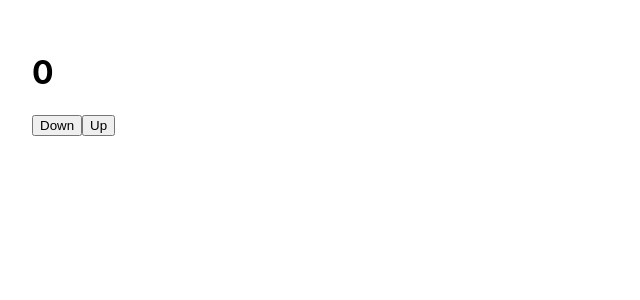
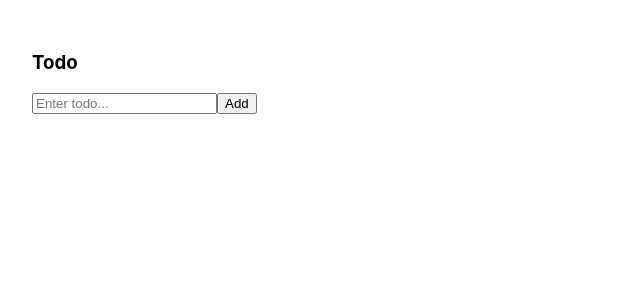
Before and after one commit to saamnguyen/react-2021, a React (Create React App) app: page / in a window 1280 px wide. Shown: the top 300 px of the page, without its empty margins (0-640 px from the left). Built offline with nearby package versions, Linux system fonts and the light colour scheme.

Commit message:
Todo App with useReducer() hook

```diff
--- a/src/App.js
+++ b/src/App.js
@@ -1,35 +1,116 @@
-import { useState, useReducer } from "react";
+import { useRef, useReducer } from "react";
 import Content from "./Content";
 
 //to do list
 //Init State
-const initState = 0;
+const initState = {
+	job: "",
+	jobs: [],
+};
 
 //Actions
-const UP_ACTION = "up";
-const DOWN_ACTION = "down";
+const SET_JOB = "set_job";
+const ADD_JOB = "add_job";
+const DELETE_JOB = "delete_job";
+
+const setJob = (payload) => {
+	return {
+		type: SET_JOB,
+		payload: payload,
+	};
+};
+
+const addJob = (payload) => {
+	return {
+		type: ADD_JOB,
+		payload: payload,
+	};
+};
+
+const deleteJob = (payload) => {
+	return {
+		type: DELETE_JOB,
+		payload: payload,
+	};
+};
+
+//console.log(setJob("Rua bat"));
 
 //Reducer
 const reducer = (state, action) => {
-	console.log("reducer running...");
-	switch (action) {
-		case UP_ACTION:
-			return state + 1;
-		case DOWN_ACTION:
-			return state - 1;
+	console.log("Action", action);
+	console.log("PrevState", state);
+
+	let newState;
+
+	switch (action.type) {
+		case SET_JOB:
+			newState = {
+				...state,
+				job: action.payload,
+			};
+			break;
+		case ADD_JOB:
+			newState = {
+				...state,
+				jobs: [...state.jobs, action.payload],
+			};
+			break;
+		case DELETE_JOB:
+			const newJobs = [...state.jobs];
+			newJobs.splice(action.payload, 1);
+			newState = {
+				...state,
+				jobs: newJobs,
+			};
+			break;
 		default:
-			throw new Error("Invalid actions");
+			throw new Error("Invalid");
 	}
+
+	console.log("NewSttate", newState);
+	return newState;
 };
 
 function App() {
-	const [count, dispatch] = useReducer(reducer, initState);
+	const [state, dispatch] = useReducer(reducer, initState);
 
+	const inputRef = useRef();
+
+	const handleSubmit = () => {
+		dispatch(addJob(job));
+		dispatch(setJob(""));
+
+		inputRef.current.focus();
+	};
+
+	const { job, jobs } = state;
 	return (
 		<div style={{ padding: 32 }}>
-			<h1>{count}</h1>
-			<button onClick={() => dispatch(DOWN_ACTION)}>Down</button>
-			<button onClick={() => dispatch(UP_ACTION)}>Up</button>
+			<h3>Todo</h3>
+			<input
+				placeholder="Enter todo..."
+				ref={inputRef}
+				value={job}
+				onChange={(e) => {
+					dispatch(setJob(e.target.value));
+				}}
+			/>
+
+			<button onClick={handleSubmit}>Add</button>
+			<ul>
+				{jobs.map((job, index) => (
+					<li key={index}>
+						{job}
+						<span
+							style={{ cursor: "pointer" }}
+							onClick={() => dispatch(deleteJob(index))}
+						>
+							&times;
+						</span>
+					</li>
+				))}
+			</ul>
 		</div>
 	);
 }
```
